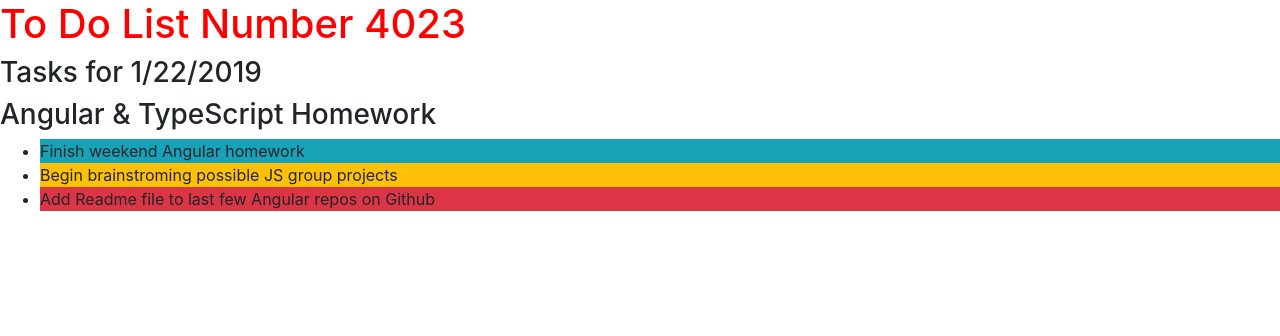
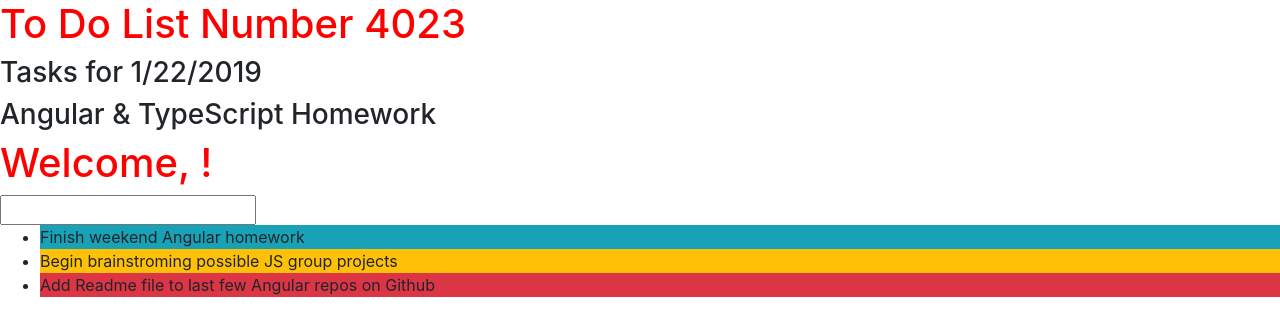
Before and after one commit to skillitzimberg/TypeScript-ToDo, an Angular app: page / in a window 1280 px wide. Shown: the top 336 px of the page. Built offline with nearby package versions, Linux system fonts and the light colour scheme.

Commit message:
add two-way data binding.

```diff
--- a/src/app/app.component.html
+++ b/src/app/app.component.html
@@ -4,6 +4,12 @@
   <h3>Tasks for {{month}}/{{day}}/{{year}}</h3>
   <h3>{{currentFocus}}</h3>
 
+  <h1>Welcome, {{userName}}!</h1>
+
+  <form>
+    <input type="text" name="user" [(ngModel)]="userName" value="">
+  </form>
+
   <ul>
     <li [class]="priorityColor(currentTask)" *ngFor="let currentTask of tasks" (click)="priority =currentTask.displayPriority()">{{currentTask.description}}</li>
   </ul>
--- a/src/app/app.module.ts
+++ b/src/app/app.module.ts
@@ -2,6 +2,7 @@ import { BrowserModule } from '@angular/platform-browser';
 import { NgModule } from '@angular/core';
 import { AppComponent } from './app.component';
 import { NgLoopDirective } from './ng-loop.directive';
+import { FormsModule } from '@angular/forms';
 
 @NgModule({
   declarations: [
@@ -9,7 +10,8 @@ import { NgLoopDirective } from './ng-loop.directive';
     NgLoopDirective
   ],
   imports: [
-    BrowserModule
+    BrowserModule,
+    FormsModule
   ],
   providers: [],
   bootstrap: [AppComponent]
```
